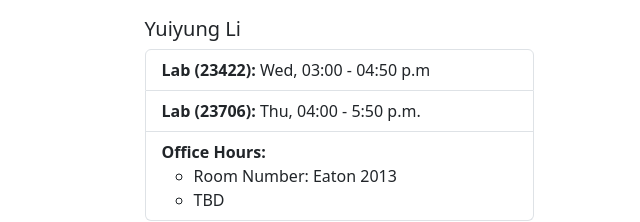
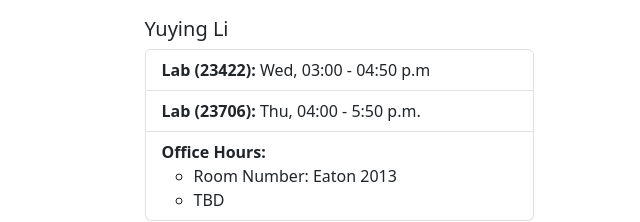
Before and after one commit to Wuhu6666/KUEECS678-Fall2025, a plain HTML site: page index.html in a window 1280 px wide. Shown: the part 530-752 px from the top of the page, 640-1280 px from the left. Drawn offline with nearby package versions, Linux system fonts and the light colour scheme.

Commit message:
Correct Yui name

```diff
--- a/index.html
+++ b/index.html
@@ -244,7 +244,7 @@
 
           <div class="row">
             <div class="col offset-1">
-              <h5>Yuiyung Li</h5>
+              <h5>Yuying Li</h5>
               <ul class="list-group">
                 <li class="list-group-item">
                   <strong>Lab (23422):</strong> Wed, 03:00 - 04:50 p.m
```
